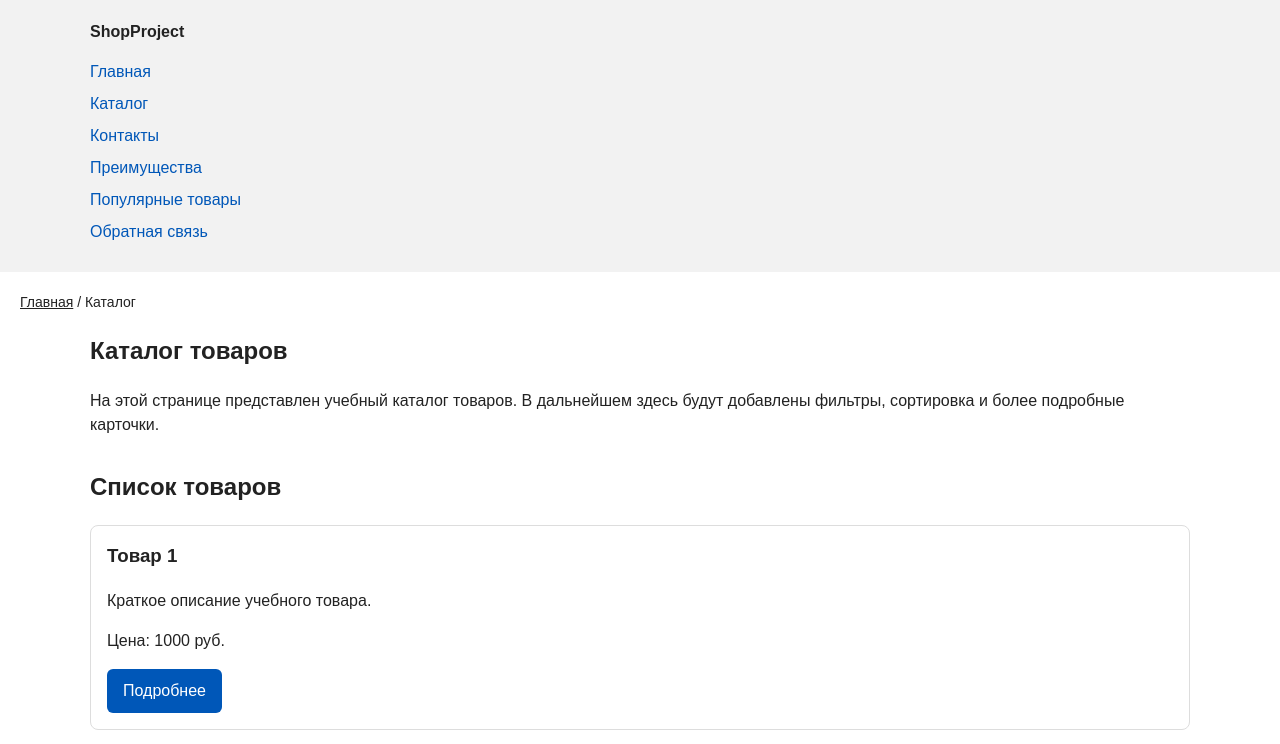
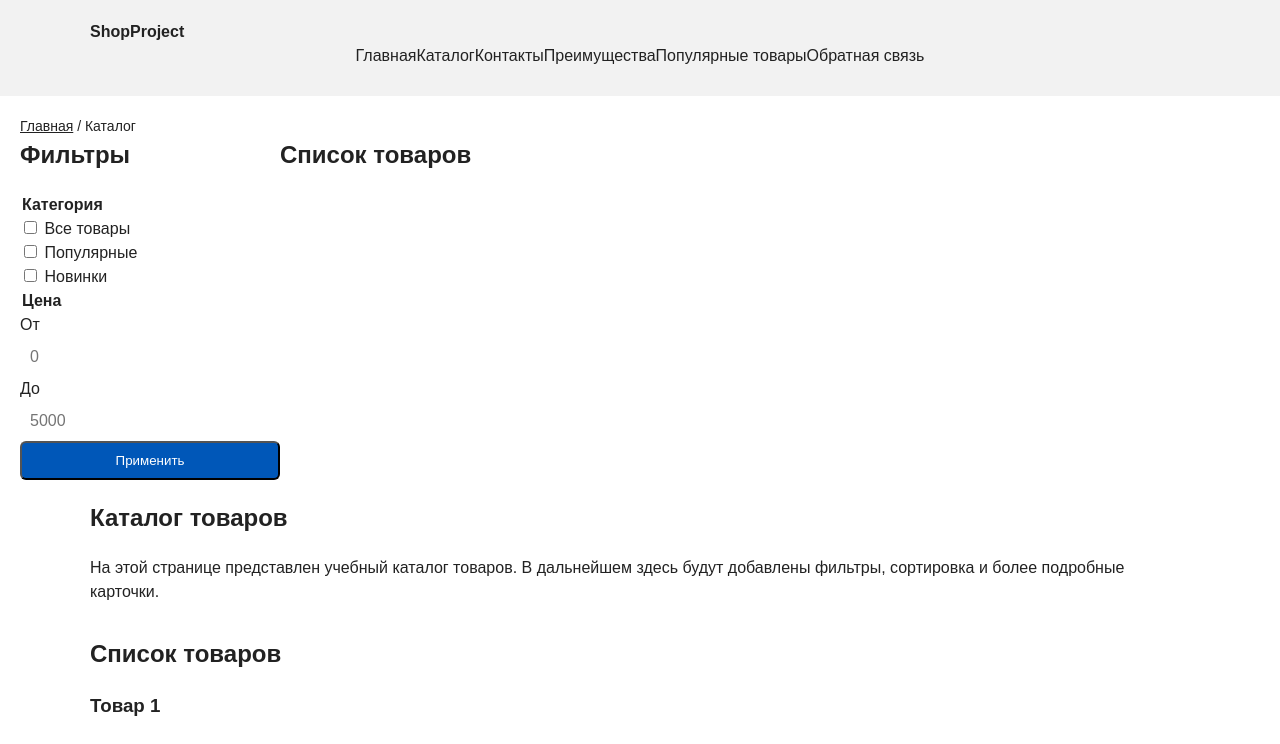
Before and after one commit to Anesha-git/kr1-html-css-shop, a plain HTML site: page catalog.html in a window 1280 px wide. Shown: the top 744 px of the page. Drawn offline with Linux system fonts and the light colour scheme.

Commit message:
feat: add flex navigation and grid catalog layout

```diff
--- a/catalog.html
+++ b/catalog.html
@@ -30,6 +30,54 @@
       <a href="index.html">Главная</a>
       <span>Каталог</span>
     </nav>
+
+    <section class="catalog-layout">
+  <aside class="catalog-filters">
+    <h2>Фильтры</h2>
+
+    <form class="filters-form" action="#" method="get">
+      <fieldset>
+        <legend>Категория</legend>
+
+        <label>
+          <input type="checkbox" name="category" value="all">
+          Все товары
+        </label>
+
+        <label>
+          <input type="checkbox" name="category" value="popular">
+          Популярные
+        </label>
+
+        <label>
+          <input type="checkbox" name="category" value="new">
+          Новинки
+        </label>
+      </fieldset>
+
+      <fieldset>
+        <legend>Цена</legend>
+
+        <label for="price-from">От</label>
+        <input id="price-from" name="price-from" type="number" min="0" placeholder="0">
+
+        <label for="price-to">До</label>
+        <input id="price-to" name="price-to" type="number" min="0" placeholder="5000">
+      </fieldset>
+
+      <button class="button" type="submit">Применить</button>
+    </form>
+  </aside>
+
+  <section class="catalog-products">
+    <h2>Список товаров</h2>
+
+    <div class="products-grid">
+      <!-- Карточки товаров -->
+    </div>
+  </section>
+</section>
+
 
     <section class="section">
       <h1>Каталог товаров</h1>
--- a/css/style.css
+++ b/css/style.css
@@ -89,10 +89,16 @@
   Убираем стандартные отступы и маркеры списка навигации.
 */
 .site-nav__list {
+  display: flex;
+  flex-wrap: wrap;
+  justify-content: center;
+  align-items: center;
+  gap: var(--space-md);
   padding: 0;
-  margin: 16px 0 0;
+  margin: var(--space-md) 0 0;
   list-style: none;
 }
+
 
 /*
   Добавляем расстояние между пунктами меню.
@@ -105,17 +111,23 @@
   Оформляем ссылки меню.
 */
 .site-nav__list a {
-  color: #0057b8;
+  display: inline-block;
+  padding: var(--space-sm) var(--space-md);
+  color: var(--color-primary);
   text-decoration: none;
+  border-radius: var(--radius-sm);
 }
+
 
 /*
   При наведении мыши подчёркиваем ссылку.
   Подробно состояния интерфейса будут рассмотрены в практической работе 1.7.
 */
 .site-nav__list a:hover {
-  text-decoration: underline;
+  color: var(--color-white);
+  background-color: var(--color-primary);
 }
+
 
 /*
   Hero-блок — первый крупный блок страницы.
@@ -319,3 +331,75 @@
   outline: 2px dashed var(--color-primary);
   outline-offset: 4px;
 }
+
+.products-grid {
+  display: grid;
+  grid-template-columns: repeat(3, 1fr);
+  gap: var(--space-lg);
+}
+
+.product-card {
+  display: flex;
+  flex-direction: column;
+  gap: var(--space-sm);
+  margin-bottom: 0;
+  padding: var(--space-md);
+  border: 1px solid var(--color-border);
+  border-radius: var(--radius-md);
+  background-color: var(--color-bg);
+}
+
+.product-card .button {
+  margin-top: auto;
+  align-self: flex-start;
+}
+
+.catalog-layout {
+  max-width: var(--container-width);
+  margin: 0 auto var(--space-xl);
+  display: grid;
+  grid-template-columns: 260px 1fr;
+  grid-template-areas: "filters products";
+  gap: var(--space-lg);
+}
+
+.catalog-filters {
+  grid-area: filters;
+  padding: var(--space-md);
+  border: 1px solid var(--color-border);
+  border-radius: var(--radius-md);
+  background-color: var(--color-surface);
+}
+
+.catalog-products {
+  grid-area: products;
+}
+
+.filters-form {
+  display: grid;
+  gap: var(--space-md);
+}
+
+.filters-form fieldset {
+  margin: 0;
+  padding: var(--space-md);
+  border: 1px solid var(--color-border);
+  border-radius: var(--radius-sm);
+}
+
+.filters-form legend {
+  font-weight: 700;
+}
+
+.filters-form label {
+  display: block;
+  margin-bottom: var(--space-sm);
+}
+
+.filters-form input[type="number"] {
+  width: 100%;
+  padding: 8px 10px;
+  border: 1px solid var(--color-border);
+  border-radius: var(--radius-sm);
+  font: inherit;
+}
```
Also changed, not shown: index.html (+6 -6 lines), 1 other file.
